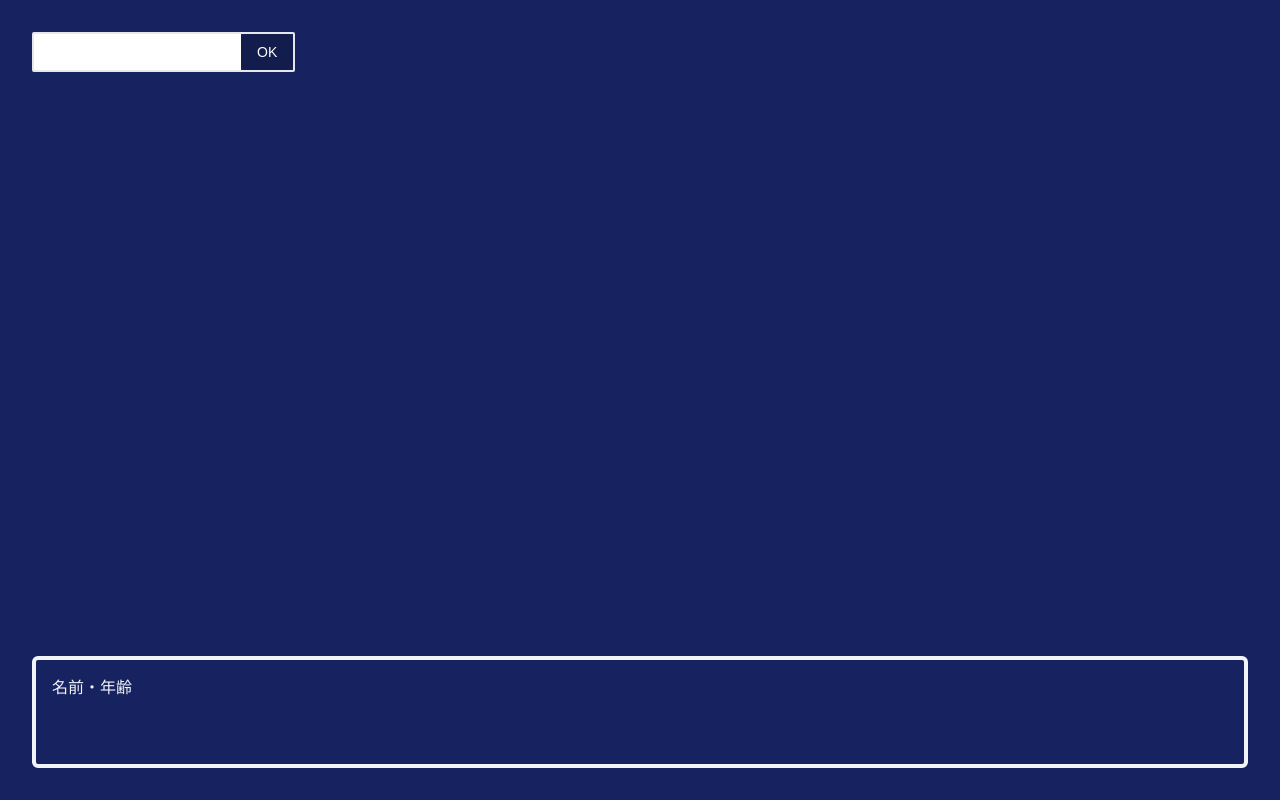
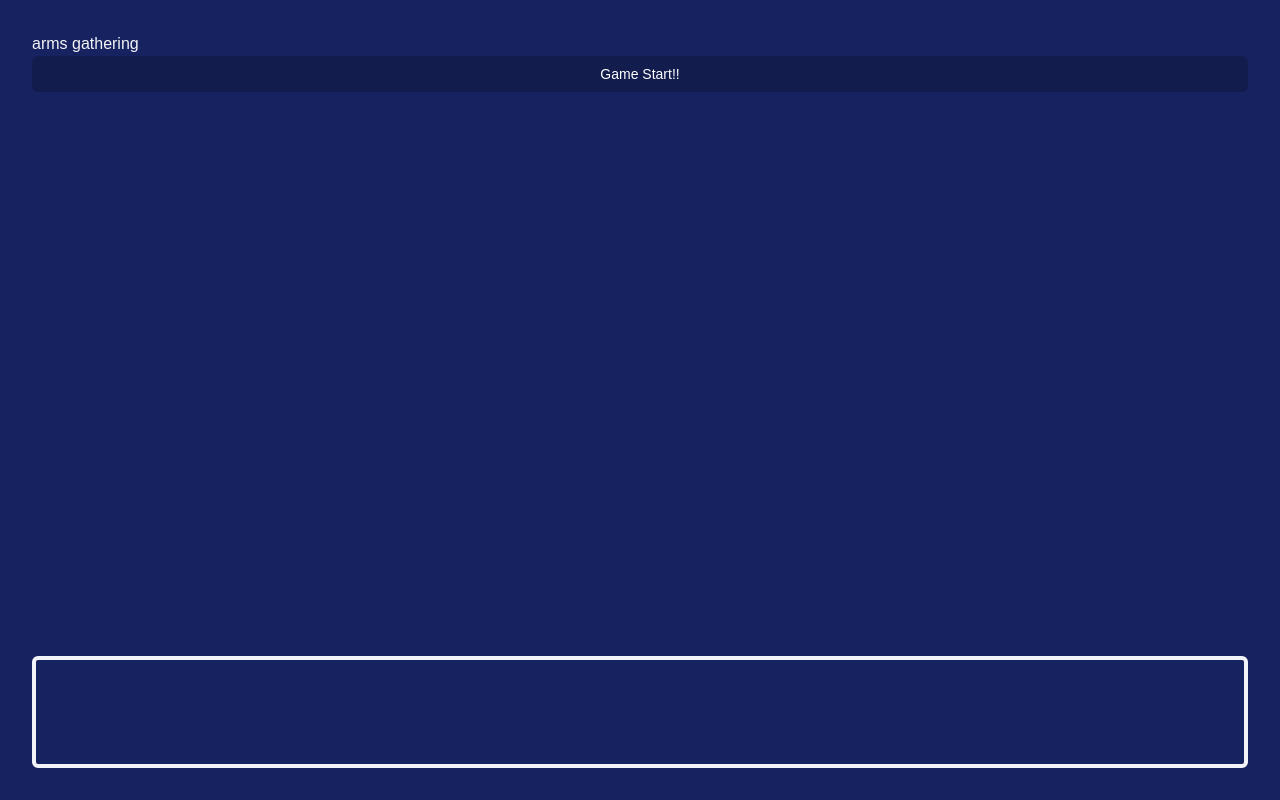
Before and after one commit to littleswampman/arms-gathering, a React (Vite) app: page / in a window 1280 px wide. Built offline with nearby package versions, Linux system fonts and the light colour scheme; a web font is replaced by a local one.

Commit message:
fix ManageGameProgress.tsx

```diff
--- a/src/components/ManageGameProgress.tsx
+++ b/src/components/ManageGameProgress.tsx
@@ -16,7 +16,7 @@ export const ManageGameProgress: FC = () => {
         useSetRecoilState(gameProgressAtom);
 
     useEffect(() => {
-        setGameProgress("start_name-input");
+        setGameProgress("");
     }, [setGameProgress]);
 
     const gameProgress = useRecoilValue(gameProgressSelector);
@@ -33,7 +33,7 @@ export const ManageGameProgress: FC = () => {
             case /game-clear.*/.test(gameProg):
                 return <p>error!! game-clear is not defined</p>;
             default:
-                return <p>Error!</p>;
+                return <Start />;
         }
     };
 
```
